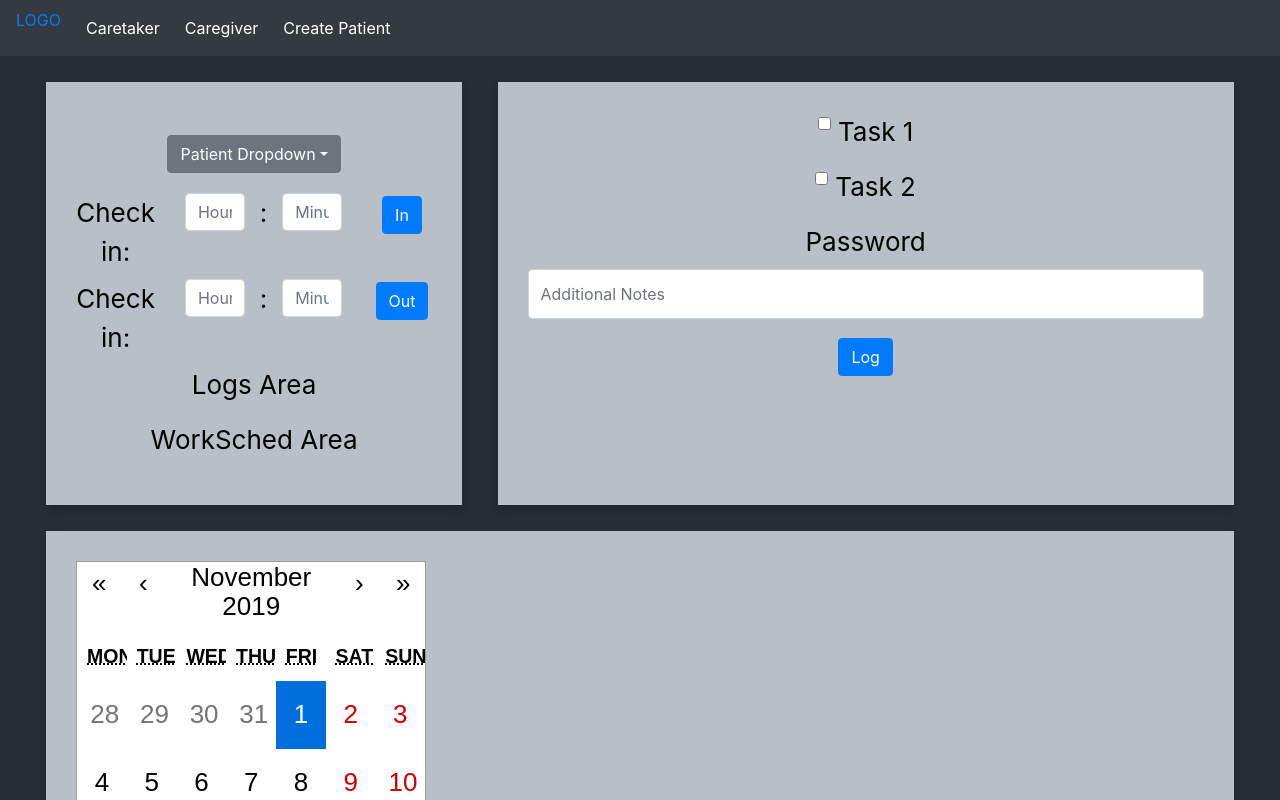
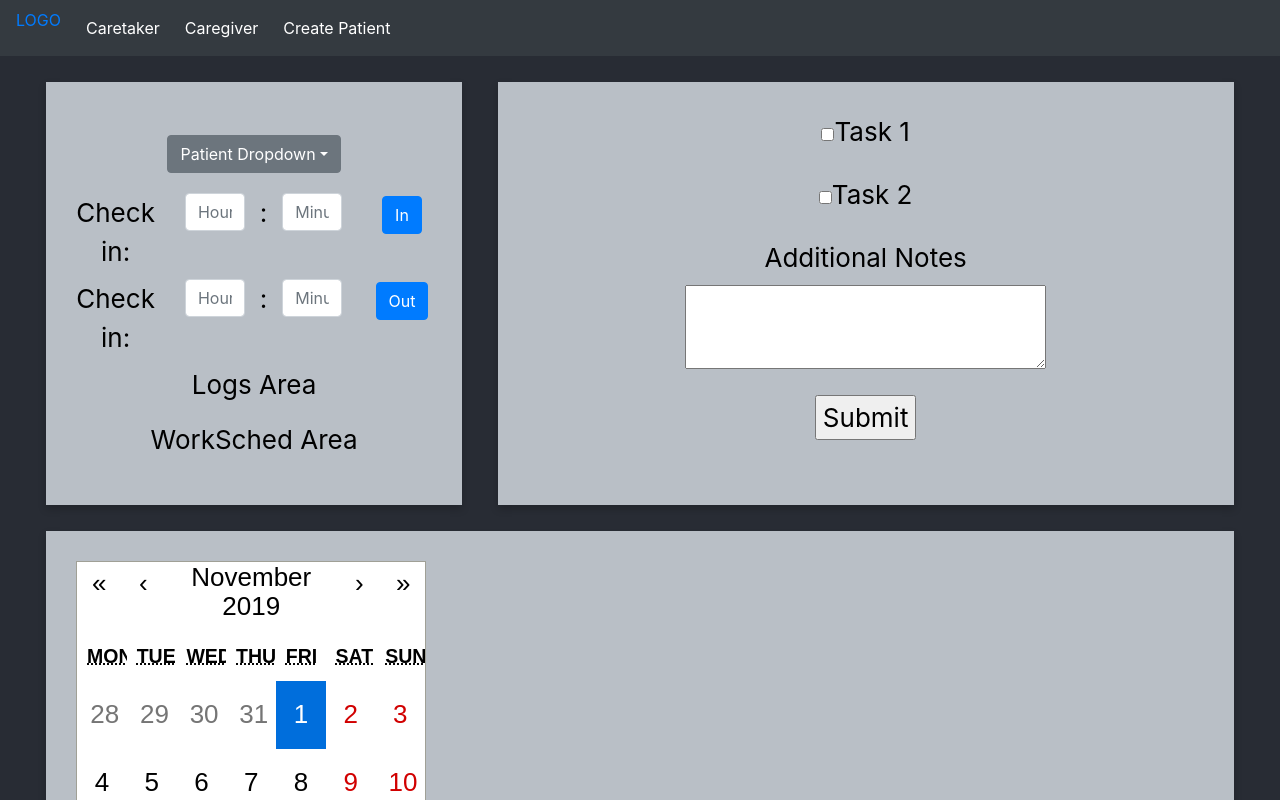
Before and after one commit to rennemannd/MERN-Heroku-Template, a React (Create React App) app in the folder client/: page /Caregiver in a window 1280 px wide. Shown: the top 800 px of the page. Built offline with nearby package versions, Linux system fonts and the light colour scheme.

Commit message:
checkboxes finally working

```diff
--- a/client/src/components/PatientDropdown.js
+++ b/client/src/components/PatientDropdown.js
@@ -29,21 +29,19 @@ class PatientDropdown extends React.Component {
             aria-expanded="false">
             Patient Dropdown
           </button>
-            <div className="dropdown-menu" aria-labelledby="dropdownMenuButton">
+            <div className="dropdown-menu" aria labelledby="dropdownMenuButton">
               <a
                 onClick={this.handleClick}
                 className="dropdown-item"
                 href="#"
-                name="Patient 1"
-                >
+                name="Patient 1">
                 Patient 1
               </a>
               <a
                 onClick={this.handleClick}
                 className="dropdown-item"
                 href="#"
-                name="Patient 2"
-                >
+                name="Patient 2">
                 Patient 2
               </a>
             </div>
--- a/client/src/views/Caregiver/CaregiverCheckboxArea.js
+++ b/client/src/views/Caregiver/CaregiverCheckboxArea.js
@@ -1,31 +1,87 @@
-import React from 'react';
+import React, { Component } from 'react';
 
 class CaregiverCheckbox extends React.Component {
+  constructor(props) {
+    super(props);
+    this.state = {
+      task: false,
+      task2: false,
+      message: ""
+    };
+
+    this.handleChange = this.handleChange.bind(this);
+    this.handleSubmit = this.handleSubmit.bind(this);
+  }
+
+  handleChange(event) {
+    const target = event.target;
+    const value = target.type === "checkbox" ? target.checked : target.value;
+    const name = target.name;
+
+    this.setState({
+      [name]: value
+    });
+  }
+
+  handleSubmit(event) {
+    event.preventDefault();
+    console.log(this.state);
+  }
+
   render() {
     return (
       <div>
-          <form>
-            <div className="form-group form-check">
-              <input className="form-check-input" type="checkbox" value="" id="defaultCheck1"></input>
-              <label className="form-check-label" for="defaultCheck1">
+        <form className="form" onSubmit={this.handleSubmit}>
+
+          <div className="form-group">
+            <label className="checkbox">
+              <input
+                name="task"
+                type="checkbox"
+                checked={this.state.task}
+                onChange={this.handleChange}
+              />
               Task 1
             </label>
           </div>
-            <div className="form-group form-check">
-              <input className="form-check-input" type="checkbox" value="" id="defaultCheck2"></input>
-              <label className="form-check-label" for="defaultCheck2">
+
+          <div className="form-group">
+            <label className="checkbox">
+              <input
+                name="task2"
+                type="checkbox"
+                checked={this.state.task2}
+                onChange={this.handleChange}
+              />
               Task 2
             </label>
           </div>
-            <div class="form-group">
-              <label for="AddNotes">Password</label>
-              <input type="text" className="form-control" id="AddNotes" placeholder="Additional Notes"></input>
+
+          <div className="form-group">
+            <div>
+              <label className="label">Additional Notes</label>
             </div>
-            <button type="submit" className="btn btn-primary">Log</button>
+            <div>
+              <textarea
+                className="textarea"
+                name="message"
+                value={this.state.message}
+                onChange={this.handleChange}
+              />
+              </div>
+            </div>
+
+            <input
+              type="submit"
+              value="Submit"
+              className="button is-primary"
+            />
+
           </form>
         </div>
-      )
+    );
   }
 }
 
+
 export default CaregiverCheckbox;
```
Lines whose indentation alone changed are shown as unchanged.
